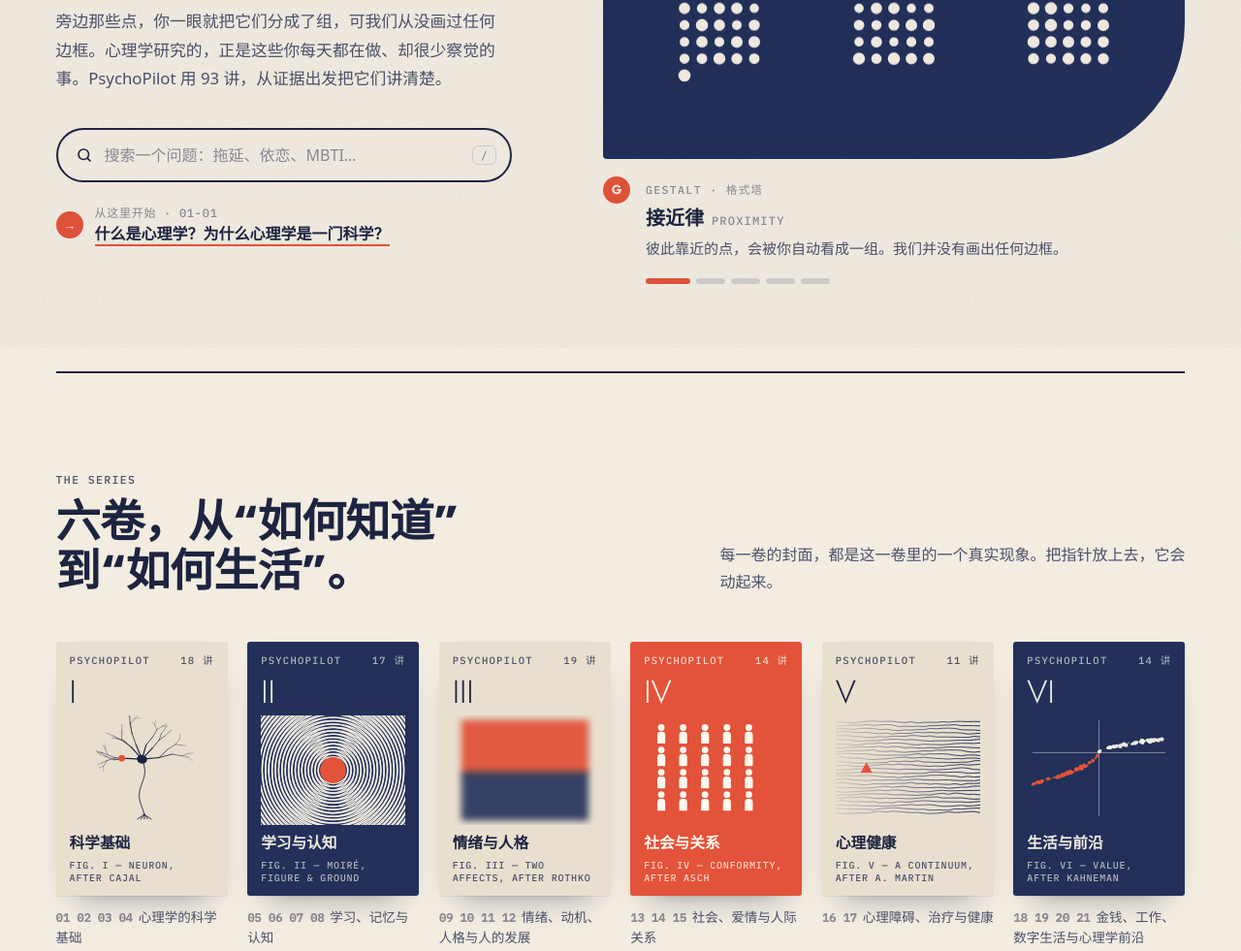
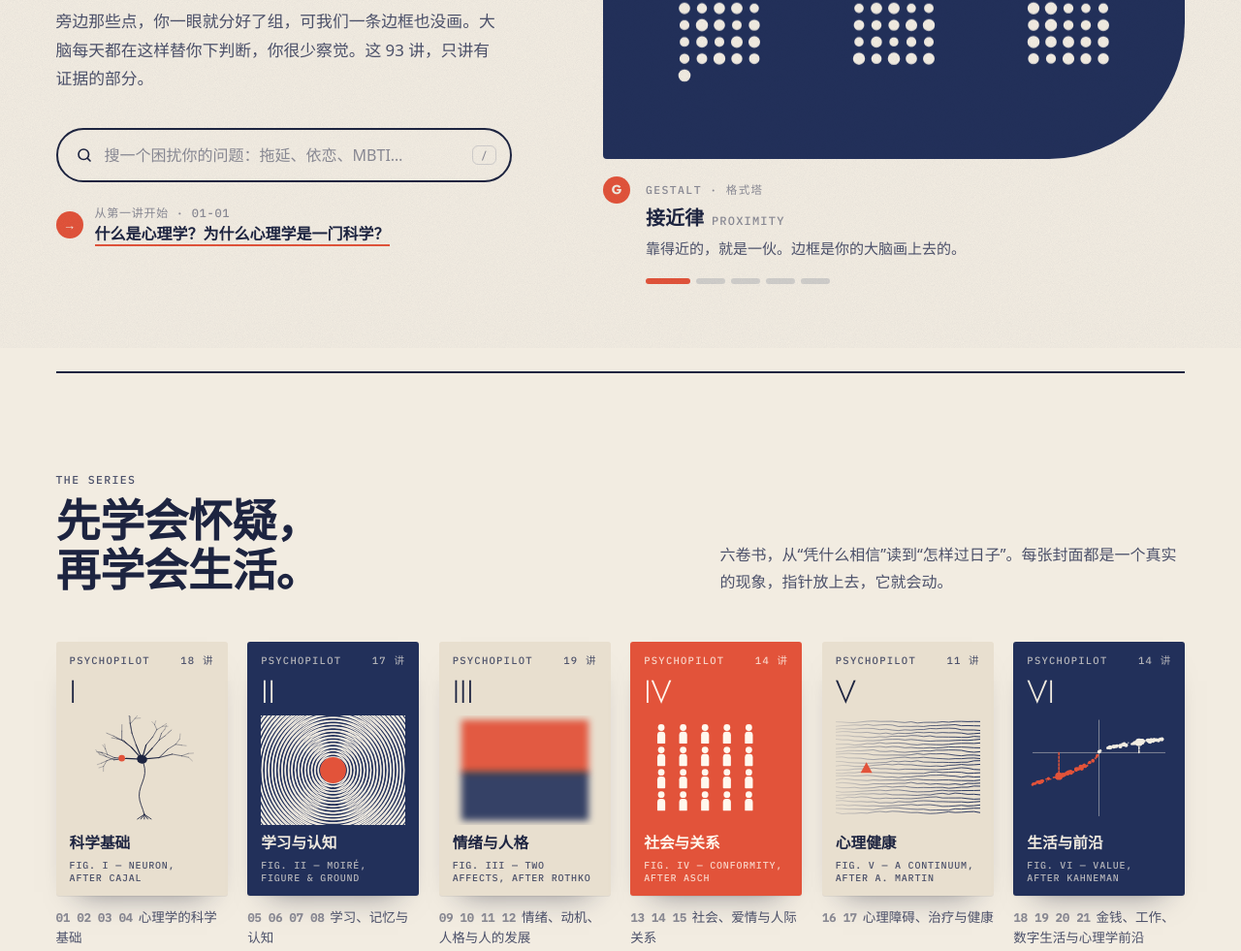
Before and after one commit to kunyangjiang/PsychoPilot, a plain HTML site: page web/index.html in a window 1280 px wide. Shown: the part 441-1422 px from the top of the page at 97% size. Drawn offline with Linux system fonts and the light colour scheme.

Commit message:
Copy pass in one voice; fix hover on covers IV and VI
Rewrite homepage, volume, lesson and footer copy as short, direct lines.
Cover IV now follows the real hover state so the joining figure walks
back out; cover VI gets a visible gain/loss marker on hover.

Co-Authored-By: Claude Opus 5.5 <noreply@anthropic.com>

```diff
--- a/web/curriculum.js
+++ b/web/curriculum.js
@@ -7,17 +7,17 @@ window.PP = (() => {
   /* emblem = the classic stimulus or figure each Part is identified by */
   const parts = [
     { id: 1, numeral: 'I', title: '心理学的科学基础', short: '科学基础', stages: ['01', '02', '03', '04'],
-      emblem: '缪勒-莱尔错觉', desc: '心理学凭什么是科学：实验、测量、统计、大脑与知觉。后面所有课程的地基。' },
+      emblem: '缪勒-莱尔错觉', desc: '心理学凭什么算科学？实验、测量、统计、大脑与知觉。后面五卷，都建在这块地基上。' },
     { id: 2, numeral: 'II', title: '学习、记忆与认知', short: '学习与认知', stages: ['05', '06', '07', '08'],
-      emblem: '内克尔立方体', desc: '人如何学习、记住、理解语言并做出判断，以及为什么会系统性地出错。' },
+      emblem: '内克尔立方体', desc: '你怎样学会、记住、说话、判断，又怎样有规律地出错。' },
     { id: 3, numeral: 'III', title: '情绪、动机、人格与人的发展', short: '情绪与人格', stages: ['09', '10', '11', '12'],
-      emblem: '情绪环形模型', desc: '情绪、动机、人格与成长环境：你为何会成为现在的你。' },
+      emblem: '情绪环形模型', desc: '情绪、动机、性格与成长：你是怎样一步步成为你的。' },
     { id: 4, numeral: 'IV', title: '社会、爱情与人际关系', short: '社会与关系', stages: ['13', '14', '15'],
-      emblem: '阿希从众实验', desc: '自我、说服、爱情与群体：人与人之间究竟发生了什么。' },
+      emblem: '阿希从众实验', desc: '自我、说服、爱情与群体：人与人之间，到底发生了什么。' },
     { id: 5, numeral: 'V', title: '心理障碍、治疗与健康', short: '心理健康', stages: ['16', '17'],
-      emblem: '维度连续谱', desc: '心理障碍如何被理解、诊断与治疗，以及怎样分辨可靠与不可靠的干预。' },
+      emblem: '维度连续谱', desc: '心理障碍怎样被理解、诊断和治疗；哪些帮助有证据，哪些只是听起来有道理。' },
     { id: 6, numeral: 'VI', title: '金钱、工作、数字生活与心理学前沿', short: '生活与前沿', stages: ['18', '19', '20', '21'],
-      emblem: '前景理论价值曲线', desc: '把心理学带回生活：金钱、工作、社交媒体、AI，以及心理学自身的纠错。' },
+      emblem: '前景理论价值曲线', desc: '把心理学带回日常：钱、工作、屏幕与 AI。最后，看心理学怎样修正自己。' },
   ];
 
   const raw = {
--- a/web/index.html
+++ b/web/index.html
@@ -5,7 +5,7 @@
   <meta name="viewport" content="width=device-width, initial-scale=1">
   <meta name="color-scheme" content="light">
   <title>PsychoPilot · 心理学</title>
-  <meta name="description" content="PsychoPilot：以证据为骨架、零基础可学的心理学课程。6 卷 · 21 个阶段 · 93 讲。">
+  <meta name="description" content="PsychoPilot：只讲有证据的心理学。零基础可读，6 卷 · 21 个阶段 · 93 讲。">
   <link rel="preconnect" href="https://fonts.googleapis.com">
   <link rel="preconnect" href="https://fonts.gstatic.com" crossorigin>
   <link rel="stylesheet" href="https://fonts.googleapis.com/css2?family=Jost:wght@300;500;700;800&family=IBM+Plex+Mono:wght@500&display=swap" media="print" onload="this.media='all'">
@@ -26,12 +26,12 @@
       <div>
         <p class="lab">Psychology · 6 volumes · 93 lessons</p>
         <h1 id="hero-title">看见，<br>是大脑的<br>一次<span class="r">推理</span>。</h1>
-        <p class="lede">旁边那些点，你一眼就把它们分成了组，可我们从没画过任何边框。心理学研究的，正是这些你每天都在做、却很少察觉的事。PsychoPilot 用 93 讲，从证据出发把它们讲清楚。</p>
+        <p class="lede">旁边那些点，你一眼就分好了组，可我们一条边框也没画。大脑每天都在这样替你下判断，你很少察觉。这 93 讲，只讲有证据的部分。</p>
 
         <div class="search" role="search">
           <label class="field">
             <svg width="18" height="18" viewBox="0 0 24 24" fill="none" stroke="currentColor" stroke-width="2.2" stroke-linecap="round" aria-hidden="true"><circle cx="11" cy="11" r="7"/><path d="m20 20-3.5-3.5"/></svg>
-            <input id="q" type="search" autocomplete="off" spellcheck="false" placeholder="搜索一个问题：拖延、依恋、MBTI…"
+            <input id="q" type="search" autocomplete="off" spellcheck="false" placeholder="搜一个困扰你的问题：拖延、依恋、MBTI…"
               role="combobox" aria-expanded="false" aria-controls="results" aria-autocomplete="list" aria-label="搜索课程">
             <kbd aria-hidden="true">/</kbd>
           </label>
@@ -41,7 +41,7 @@
         <a class="continue" id="continue" href="course.html?id=01-01">
           <span class="num" aria-hidden="true">→</span>
           <span>
-            <span class="k" id="continue-k">从这里开始 · 01-01</span>
+            <span class="k" id="continue-k">从第一讲开始 · 01-01</span>
             <span class="t" id="continue-t">什么是心理学？为什么心理学是一门科学？</span>
           </span>
         </a>
@@ -74,9 +74,9 @@
       <div class="sh">
         <div>
           <p class="lab">The series</p>
-          <h2 id="vol-title">六卷，从“如何知道”<br>到“如何生活”。</h2>
+          <h2 id="vol-title">先学会怀疑，<br>再学会生活。</h2>
         </div>
-        <p>每一卷的封面，都是这一卷里的一个真实现象。把指针放上去，它会动起来。</p>
+        <p>六卷书，从“凭什么相信”读到“怎样过日子”。每张封面都是一个真实的现象，指针放上去，它就会动。</p>
       </div>
       <ol class="shelf" id="shelf"></ol>
     </section>
@@ -85,8 +85,8 @@
       <div class="exp">
         <div>
           <p class="lab">Experiment · after Josef Albers</p>
-          <h2 id="exp-title">中间这两个小方块，<br>颜色一样吗？</h2>
-          <p>凭第一眼判断，不要放大，也不要用取色器。</p>
+          <h2 id="exp-title">这两个小方块，<br>颜色一样吗？</h2>
+          <p>相信第一眼。别放大，也别用取色器。</p>
           <div class="choices" role="group" aria-label="你的判断">
             <button class="choice" type="button" data-a="diff">左边更浅</button>
             <button class="choice" type="button" data-a="same">一样</button>
@@ -109,7 +109,7 @@
       <div class="sh">
         <div>
           <p class="lab">By interest</p>
-          <h2 id="int-title">或者，从你关心的事进入。</h2>
+          <h2 id="int-title">或者，从困扰你的那件事读起。</h2>
         </div>
       </div>
       <p class="links" id="links"></p>
@@ -119,7 +119,7 @@
   <footer class="wrap">
     <div class="foot">
       <span class="logo" style="font-size:16px"><i aria-hidden="true"></i>PsychoPilot</span>
-      <p>PsychoPilot 是教育平台，不提供心理诊断或治疗。课程中的测验与模拟仅用于学习，不能替代专业评估。如果你正处于困境，请联系当地的专业心理健康服务。</p>
+      <p>PsychoPilot 是学习平台，不做心理诊断，也不提供治疗。课程里的测验和模拟只用于学习，不能代替专业评估。如果你正处在困境中，请联系当地的专业心理健康服务。</p>
     </div>
   </footer>
 
--- a/web/ink.js
+++ b/web/ink.js
@@ -117,7 +117,9 @@ window.PPInk = (() => {
   /* IV — Isotype figures; the one who differs joins the crowd when you look */
   function crowd(ctx, w, h, t, act, c, dt, st) {
     st.k = st.k || 0;
-    st.k += ((act ? 1 : 0) - st.k) * Math.min(1, (dt || 0) * 2.2);
+    // follow the real hover state, not `act` (which stays on while the cover winds down)
+    st.k += ((st.hover ? 1 : 0) - st.k) * Math.min(1, (dt || 0) * 2.6);
+    if (!st.hover && st.k < .02) st.k = 0;
     const cols = 5, rows = 4, cw = w / (cols + 1.6), ch = h / (rows + .9);
     const person = (x, y, s, col) => {
       ctx.fillStyle = col;
@@ -153,7 +155,7 @@ window.PPInk = (() => {
 
   /* VI — the prospect-theory value curve, drawn in points: losses loom larger than gains */
   const PTS = (() => { const R = rng(31); return Array.from({ length: 150 }, () => [R() * 2 - 1, (R() - .5), R()]); })();
-  function prospect(ctx, w, h, t, act, c) {
+  function prospect(ctx, w, h, t, act, c, dt, st) {
     const cx = w * .5, cy = h * .34, sx = w * .46, sy = h * .3;
     ctx.strokeStyle = c.fg; ctx.globalAlpha = .45; ctx.lineWidth = 1;
     ctx.beginPath(); ctx.moveTo(w * .04, cy); ctx.lineTo(w * .96, cy); ctx.moveTo(cx, h * .04); ctx.lineTo(cx, h * .92); ctx.stroke();
@@ -164,6 +166,20 @@ window.PPInk = (() => {
       ctx.fillStyle = x < 0 ? c.accent : c.fg;
       ctx.beginPath(); ctx.arc(cx + x * sx, cy - y * sy, (.8 + s * 2.2) * w / 200, 0, TAU); ctx.fill();
     });
+    // on hover: the same amount won and lost, side by side; the loss drops much further
+    st.a = (st.a || 0) + ((st.hover ? 1 : 0) - (st.a || 0)) * Math.min(1, (dt || 0) * 4);
+    if (!st.hover && st.a < .02) st.a = 0;
+    if (st.a < .01) return;
+    const m = .3 + .5 * (.5 + .5 * Math.sin(t * .9 - Math.PI / 2));
+    ctx.globalAlpha = st.a; ctx.lineWidth = Math.max(1.5, w / 130); ctx.lineCap = 'round';
+    for (const [x, col] of [[m, c.fg], [-m, c.accent]]) {
+      const px = cx + x * sx, py = cy - v(x) * sy;
+      ctx.strokeStyle = col; ctx.setLineDash([w / 70, w / 90]);
+      ctx.beginPath(); ctx.moveTo(px, cy); ctx.lineTo(px, py); ctx.stroke();
+      ctx.setLineDash([]); ctx.fillStyle = col;
+      ctx.beginPath(); ctx.arc(px, py, w / 38, 0, TAU); ctx.fill();
+    }
+    ctx.globalAlpha = 1;
   }
 
   /* draw a Part's cover figure into `canvas`; animate while `host` is hovered/focused,
@@ -180,7 +196,7 @@ window.PPInk = (() => {
         faint: onBlue || scheme.matches ? 'rgba(236,229,216,.16)' : 'rgba(34,48,90,.12)',
       };
     };
-    const render = (t, dt) => { const { ctx, w, h } = fit(canvas); ctx.clearRect(0, 0, w, h); conf.draw(ctx, w, h, t, act || t < until, colors(), dt, st); };
+    const render = (t, dt) => { st.hover = act; const { ctx, w, h } = fit(canvas); ctx.clearRect(0, 0, w, h); ctx.lineCap = 'butt'; ctx.setLineDash([]); conf.draw(ctx, w, h, t, act || t < until, colors(), dt, st); };
     render(0, 0);
     new ResizeObserver(() => render(performance.now() / 1000, 0)).observe(canvas);
     onScheme.push(() => render(0, 0));
@@ -193,7 +209,7 @@ window.PPInk = (() => {
       raf = act || t < until ? requestAnimationFrame(step) : 0;
     };
     const start = () => { act = true; if (!raf) { last = performance.now() / 1000; raf = requestAnimationFrame(step); } };
-    const stop = () => { if (!act) return; act = false; until = performance.now() / 1000 + 1.2; };
+    const stop = () => { if (!act) return; act = false; until = performance.now() / 1000 + 1.8; };
     host.addEventListener('pointerenter', (e) => { if (e.pointerType === 'mouse') start(); });
     host.addEventListener('pointerleave', (e) => { if (e.pointerType === 'mouse') stop(); });
     host.addEventListener('focus', start); host.addEventListener('blur', stop);
--- a/web/press.js
+++ b/web/press.js
@@ -12,7 +12,7 @@
     const last = PP.byId(store.get('pp.last') || '');
     const c = last || PP.courses[0];
     $('#continue').href = PP.courseUrl(c);
-    $('#continue-k').textContent = last ? `继续学习 · ${c.id} · ${c.index + 1}/${PP.courses.length}` : `从这里开始 · ${c.id}`;
+    $('#continue-k').textContent = last ? `接着读 · ${c.id} · ${c.index + 1}/${PP.courses.length}` : `从第一讲开始 · ${c.id}`;
     $('#continue-t').textContent = c.title;
   }
 
@@ -48,7 +48,7 @@
         ? hits.map((c, i) => `<li role="none"><a role="option" id="r${i}" href="${PP.courseUrl(c)}" aria-selected="${i === sel}">
             <span class="rid">${c.id}</span><span class="rt">${mark(c.title, ql)}</span>
             <span class="rs">${c.sub ? mark(c.sub, ql) + ' · ' : ''}${esc(c.stage.title)}</span></a></li>`).join('')
-        : `<li class="empty">没有找到与“${esc(q)}”相关的课程。试试更短的关键词。</li>`;
+        : `<li class="empty">没找到“${esc(q)}”。换个短一点的词试试。</li>`;
       list.hidden = false;
       input.setAttribute('aria-expanded', 'true');
       if (sel >= 0) input.setAttribute('aria-activedescendant', 'r0');
@@ -89,15 +89,15 @@
     const grid = (i) => [(i % COLS + .5) / COLS, (Math.floor(i / COLS) + .5) / ROWS];
 
     const LAWS = [
-      { zh: '接近律', en: 'Proximity', d: '彼此靠近的点，会被你自动看成一组。我们并没有画出任何边框。',
+      { zh: '接近律', en: 'Proximity', d: '靠得近的，就是一伙。边框是你的大脑画上去的。',
         set(d, i) {
           const g = i % 6, k = Math.floor(i / 6), cx = [.2, .5, .8][g % 3], cy = [.3, .72][Math.floor(g / 3)];
           const side = 5, a = (k % side) - (side - 1) / 2, b = Math.floor(k / side) - 2.2;
           d.tx = cx + a * .03; d.ty = cy + b * .036; d.tr = k < 26 ? 1 : 0; d.tred = 0;
         } },
-      { zh: '相似律', en: 'Similarity', d: '同样的点排成方阵，只改颜色，你看到的就不再是“行”，而是“列”。',
+      { zh: '相似律', en: 'Similarity', d: '同一个方阵，只换了颜色：行，就变成了列。',
         set(d, i) { const [x, y] = grid(i); d.tx = .06 + x * .88; d.ty = .06 + y * .88; d.tr = 1; d.tred = (i % COLS) % 2 === 0 ? 1 : 0; } },
-      { zh: '闭合律', en: 'Closure', d: '圆周上缺了三段，你看到的依然是一个完整的圆：大脑替你补上了缺口。',
+      { zh: '闭合律', en: 'Closure', d: '圆缺了三段，你看到的仍是一个圆。缺口，大脑替你补上了。',
         set(d, i) {
           const n = 84;
           if (i < n) {
@@ -106,7 +106,7 @@
           } else { d.tx = .5; d.ty = .5; d.tr = 0; }
           d.tred = 0;
         } },
-      { zh: '连续律', en: 'Continuity', d: '两条点线相交，你看到的是两条平滑交叉的曲线，而不是两段折回的折线。',
+      { zh: '连续律', en: 'Continuity', d: '两条点线交叉而过。你认定它们各走各路，而不是在交点折返。',
         set(d, i) {
           const n = 64;
           if (i < 2 * n) {
@@ -114,7 +114,7 @@
             d.tx = .06 + f * .88; d.ty = .5 + s * .3 * Math.sin((f - .5) * Math.PI * 1.05); d.tr = .95; d.tred = i < n ? 0 : 1;
           } else { d.tx = .5; d.ty = .5; d.tr = 0; d.tred = 0; }
         } },
-      { zh: '共同命运', en: 'Common fate', d: '静止的方阵里，一起移动的点会立刻“结成一伙”。把指针移进来试试。',
+      { zh: '共同命运', en: 'Common fate', d: '一起动的，就是一伙。把指针移进来试试。',
         set(d, i) { const [x, y] = grid(i); d.tx = .06 + x * .88; d.ty = .06 + y * .88; d.tr = 1; const c = i % COLS, r = Math.floor(i / COLS); d.tred = 0; d.fate = Math.abs(c - r - 1) <= 1 ? 1 : 0; } },
     ];
     let law = -1, lastSwitch = 0, pausedUntil = 0, ptr = null;
@@ -202,7 +202,7 @@
       box.classList.toggle('is-revealed', open);
       btns.forEach((x) => x.setAttribute('aria-pressed', String(open && x === b)));
       ans.innerHTML = open
-        ? `${b.dataset.a === 'same' ? '对。' : '其实，'}两个小方块是<b>同一种颜色</b>：中间那条色带把它们连了起来。颜色的感知取决于它周围的颜色，这是阿尔伯斯在《色彩的互动》里反复演示的现象。<br><a href="course.html?id=04-02">04-02 视觉错觉与知觉建构 →</a>`
+        ? `${b.dataset.a === 'same' ? '对，' : '被骗了：'}两个小方块是<b>同一种颜色</b>，中间那条色带就是证据。你从来看不到一块“孤立”的颜色，周围的颜色总在改写它。阿尔伯斯用一整本《色彩的互动》，演示的就是这件事。<br><a href="course.html?id=04-02">04-02 视觉错觉与知觉建构 →</a>`
         : '';
     }));
   }
```
Also changed, not shown: web/course.html (+2 -2 lines), web/part.html (+2 -2 lines).
